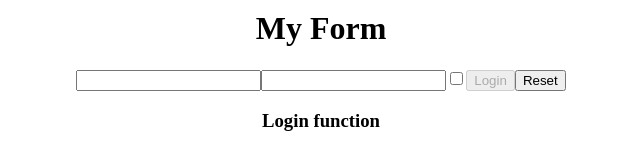
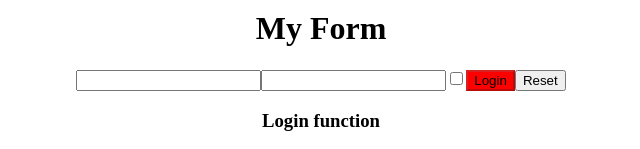
Before and after one commit to GiadaStracqualursi/react-exercises, a React (Create React App) app: page / in a window 1280 px wide. Shown: the part 428-577 px from the top of the page, without its empty margins (319-959 px from the left). Built offline with nearby package versions, Linux system fonts and the light colour scheme.

Commit message:
buttonLogin Style

```diff
--- a/src/LoginForm.js
+++ b/src/LoginForm.js
@@ -45,6 +45,12 @@ export class LoginForm extends React.Component {
 
 
   render() {
+
+    const buttonStyle = {
+      color: "black",
+      backgroundColor: this.state.password.length >= 8 ? "green" : "red"
+    }
+
     return (
       <div>
         <h1>My Form</h1>
@@ -68,7 +74,7 @@ export class LoginForm extends React.Component {
           onChange={this.handleUsernamePasswordChange}
         />
 
-        <button disabled={!this.state.username || !this.state.password}
+        <button style = {buttonStyle} disabled={!this.state.username || !this.state.password}
         onClick={this.Login}>Login
         </button>
 
```
